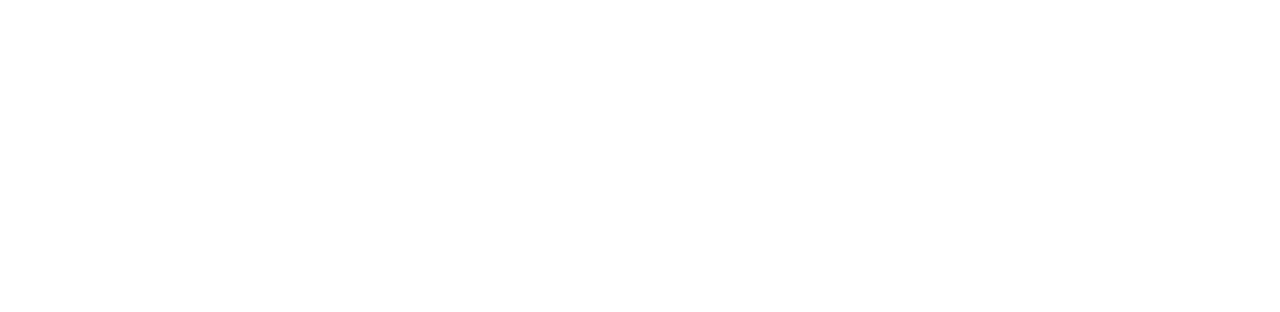
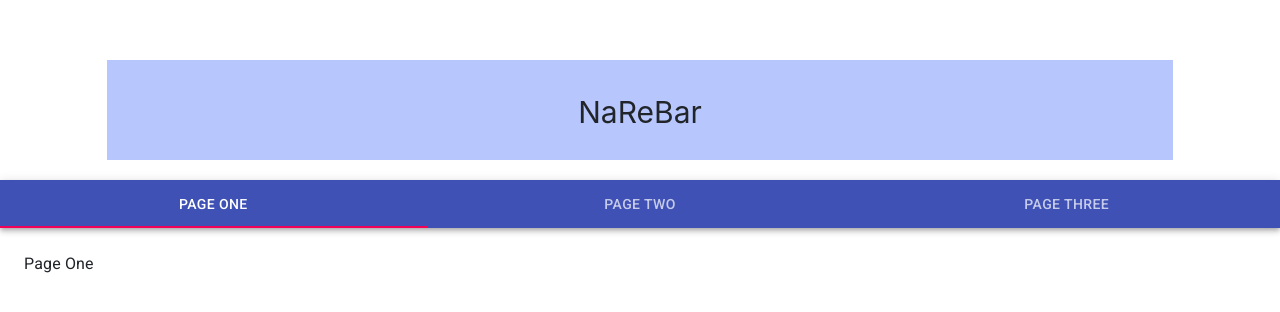
Before and after one commit to lukelookluck/naraebar, a React (Create React App) app in the folder web_frontend/: page /UploadRecipe in a window 1280 px wide. Shown: the top 312 px of the page. Built offline with nearby package versions, Linux system fonts and the light colour scheme.

Commit message:
S03P12D209-49 헤더와 네브탭 구현중

```diff
--- a/web_frontend/src/App.js
+++ b/web_frontend/src/App.js
@@ -7,6 +7,7 @@
 import MyBar from './pages/MyBar/'
 import SignUp from './pages/SignUp/'
 import FindPW from './pages/FindPW/'
+import UploadRecipe from './pages/UploadRecipe/'
 
 function App() {
 
@@ -22,6 +23,7 @@
         <Route exact path="/MyBar" component={MyBar}></Route>
         <Route exact path="/SignUp" component={SignUp}></Route>
         <Route exact path="/FindPW" component={FindPW}></Route>
+        <Route exact path="/UploadRecipe" component={UploadRecipe}></Route>
       </Switch>
     </BrowserRouter>
   );
--- a/web_frontend/src/layout/Header/index.jsx
+++ b/web_frontend/src/layout/Header/index.jsx
@@ -1,23 +1,17 @@
 import React from 'react';
-import { useHistory } from 'react-router-dom';
-import './style.css';
+import Wrapper from "./styles";
+import { Grid } from "@material-ui/core";
 
 const Header = () => {
-    let history = useHistory();
-
-    const onClickRedirectPathHandler = name => e => {
-        window.scrollTo(0, 0);
-        history.push(name);
-    };
 
     return (
-        <div>
-            <div className='logo' onClick={onClickRedirectPathHandler('/Community')}>HOMEBAR</div>
-            <header>
-                <div className='hdiv' onClick={onClickRedirectPathHandler('/Community')}>Community</div>
-                <div className='hdiv' onClick={onClickRedirectPathHandler('/MyBar')}>MyBar</div>
-            </header>
-        </div>
+        <Wrapper>
+            <Grid container justify="center" alignItems="center">
+                <Grid item xs={10} className="logoGrid">
+                    <p id="logo">NaReBar</p>
+                </Grid>
+            </Grid>
+        </Wrapper>
     );
 };
 
--- /dev/null
+++ b/web_frontend/src/layout/Header/styles.jsx
@@ -0,0 +1,18 @@
+import styled from "styled-components";
+
+const Wrapper = styled.div`
+    text-align: center;
+    & .logoGrid {
+        margin-top: 60px;
+        margin-bottom: 20px;
+        height: 100px;
+        background-color: rgb(183, 199, 253);
+    }
+
+    & #logo {
+        margin-top: 30px;
+        font-size: 30px;
+    }
+`;
+
+export default Wrapper;
--- /dev/null
+++ b/web_frontend/src/layout/NavigationTab/index.jsx
@@ -0,0 +1,119 @@
+import React from 'react';
+import PropTypes from 'prop-types';
+import { makeStyles } from '@material-ui/core/styles';
+import AppBar from '@material-ui/core/AppBar';
+import Tabs from '@material-ui/core/Tabs';
+import Tab from '@material-ui/core/Tab';
+import Typography from '@material-ui/core/Typography';
+import Box from '@material-ui/core/Box';
+
+function TabPanel(props) {
+  const { children, value, index, ...other } = props;
+
+  return (
+    <div
+      role="tabpanel"
+      hidden={value !== index}
+      id={`nav-tabpanel-${index}`}
+      aria-labelledby={`nav-tab-${index}`}
+      {...other}
+    >
+      {value === index && (
+        <Box p={3}>
+          <Typography>{children}</Typography>
+        </Box>
+      )}
+    </div>
+  );
+}
+
+TabPanel.propTypes = {
+  children: PropTypes.node,
+  index: PropTypes.any.isRequired,
+  value: PropTypes.any.isRequired,
+};
+
+function a11yProps(index) {
+  return {
+    id: `nav-tab-${index}`,
+    'aria-controls': `nav-tabpanel-${index}`,
+  };
+}
+
+function LinkTab(props) {
+  return (
+    <Tab
+      component="a"
+      onClick={(event) => {
+        event.preventDefault();
+      }}
+      {...props}
+    />
+  );
+}
+
+const useStyles = makeStyles((theme) => ({
+  root: {
+    flexGrow: 1,
+    backgroundColor: theme.palette.background.paper,
+  },
+}));
+
+export default function NavigationTab() {
+  const classes = useStyles();
+  const [value, setValue] = React.useState(0);
+
+  const handleChange = (event, newValue) => {
+    setValue(newValue);
+  };
+
+  return (
+    <div className={classes.root}>
+      <AppBar position="static">
+        <Tabs
+          variant="fullWidth"
+          value={value}
+          onChange={handleChange}
+          aria-label="nav tabs example"
+        >
+          <LinkTab label="Page One" href="/drafts" {...a11yProps(0)} />
+          <LinkTab label="Page Two" href="/trash" {...a11yProps(1)} />
+          <LinkTab label="Page Three" href="/spam" {...a11yProps(2)} />
+        </Tabs>
+      </AppBar>
+      <TabPanel value={value} index={0}>
+        Page One
+      </TabPanel>
+      <TabPanel value={value} index={1}>
+        Page Two
+      </TabPanel>
+      <TabPanel value={value} index={2}>
+        Page Three
+      </TabPanel>
+    </div>
+  );
+}
+
+// import React from 'react';
+// import { useHistory } from 'react-router-dom';
+// import Wrapper from "./styles";
+// import AppBar from '@material-ui/core/AppBar';
+// import Tabs from '@material-ui/core/Tabs';
+// import Tab from '@material-ui/core/Tab';
+
+// const NavigationTab = () => {
+//     let history = useHistory();
+
+//     const onClickRedirectPathHandler = name => e => {
+//         window.scrollTo(0, 0);
+//         history.push(name);
+//     };
+
+//     return (
+//         <Wrapper>
+
+//         </Wrapper>
+//     );
+// };
+
+// export default NavigationTab;
--- /dev/null
+++ b/web_frontend/src/layout/NavigationTab/styles.jsx
@@ -0,0 +1,8 @@
+import styled from "styled-components";
+
+const Wrapper = styled.div`
+    text-align: center;
+
+`;
+
+export default Wrapper;
--- a/web_frontend/src/layout/index.jsx
+++ b/web_frontend/src/layout/index.jsx
@@ -1,13 +1,14 @@
 import React from 'react';
-import './style.css';
 import Header from './Header/';
+import NavigationTab from './NavigationTab/'
 
 const Layout = props => {
   const { children } = props;
 
   return (
-    <div className='App'>
+    <div>
       <Header></Header>
+      <NavigationTab></NavigationTab>
       <div>{children}</div>
     </div>
   );
--- a/web_frontend/src/pages/Main/index.jsx
+++ b/web_frontend/src/pages/Main/index.jsx
@@ -35,11 +35,11 @@
     return (
         <Wrapper>
             <Grid container className="root" justify="center" alignItems="center">
-                <Grid item xs={10} justify="center" alignItems="center" className="logoGrid">
+                <Grid item xs={10} className="logoGrid">
                     <p id="logo_en">NaReBar</p>
                     <p id="logo_ko">나만의 레시피 바텐더</p>
                 </Grid>
-                <Grid item xs={10} justify="center" alignItems="center" className="login">
+                <Grid item xs={10} className="login">
                     <div>
                         <input id="id" type="text" name="id" placeholder="아이디"
                             value={id} onChange={({ target: { value } }) => setId(value)}></input>
--- /dev/null
+++ b/web_frontend/src/pages/UploadRecipe/index.jsx
@@ -0,0 +1,20 @@
+import React, { useState } from 'react';
+import { useHistory } from 'react-router-dom';
+import { Grid, Button } from "@material-ui/core";
+import Wrapper from "./styles";
+import Layout from "../../layout/"
+
+const UploadRecipe = () => {
+
+    return (
+        <Layout>
+            <Wrapper>
+                <Grid container justify="center" alignItems="center">
+
+                </Grid>
+            </Wrapper>
+        </Layout>
+    );
+};
+
+export default UploadRecipe;
--- /dev/null
+++ b/web_frontend/src/pages/UploadRecipe/styles.jsx
@@ -0,0 +1,8 @@
+import styled from "styled-components";
+
+const Wrapper = styled.div`
+    text-align: center;
+
+`;
+
+export default Wrapper;
```
Also changed, not shown: web_frontend/src/layout/Header/style.css (deleted), web_frontend/src/layout/style.css (deleted).
